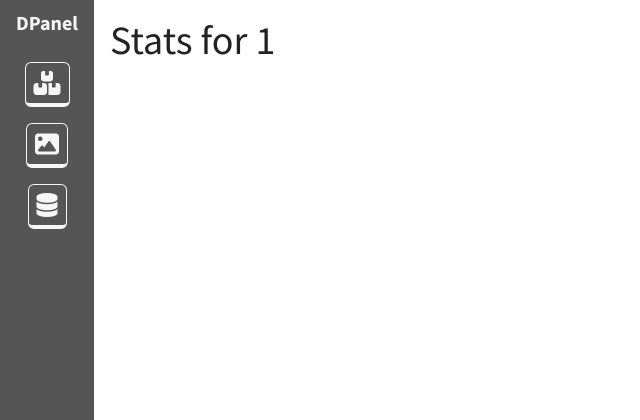
After one commit to breyr/dpanel, a Flask app: page /stats/1 in a window 1280 px wide. The commit adds this page. Shown: the top 420 px of the page, without its empty margins (0-640 px from the left). Run offline with Flask 3, Linux system fonts and the light colour scheme; data that the repository does not hold is empty; some libraries are stand-ins or nearby versions.

Commit message:
changes for pubsub implementation with redis for container stats streaming

```diff
--- a/app.py
+++ b/app.py
@@ -1,11 +1,39 @@
-from flask import Flask, render_template, jsonify, request, flash, redirect, url_for
-import docker
-import secrets
+from flask import (
+    Flask,
+    render_template,
+    jsonify,
+    request,
+    flash,
+    redirect,
+    url_for,
+    Response,
+)
+import docker, secrets, redis, json, time, threading
 
 
 app = Flask(__name__)
 app.secret_key = secrets.token_bytes(16)
 client = docker.from_env()
+r = redis.StrictRedis(host="host.docker.internal", port=6379, db=0)
+
+
+def publish_container_stats():
+    for container in client.containers.list():
+        stats = container.stats(stream=False)
+        stats_json = json.dumps(stats)
+        r.publish(f"container_metrics_{container.id}", stats_json)
+
+
+def start_publishing_container_stats():
+    while True:
+        # every 5 seconds publish stats
+        publish_container_stats()
+        time.sleep(5)
+
+
+# background thread for publishing stats
+# daemon True prevents this thread from exiting the program
+threading.Thread(target=start_publishing_container_stats, daemon=True).start()
 
 
 @app.route("/")
@@ -259,6 +287,26 @@ def prune_system():
         return redirect(url_for("index"))
 
 
+# container stats stream
+@app.route("/container_stream/<container_id>")
+def container_stream(container_id):
+    def event_stream():
+        pubsub = r.pubsub()
+        # subscribe to specific id
+        pubsub.subscribe(f"container_metrics_{container_id}")
+        for message in pubsub.listen():
+            if message["type"] == "message":
+                yield f"data: {message['data'].decode('utf-8')}\n\n"
+
+    return Response(event_stream(), content_type="text/event-stream")
+
+
+# template rendering for stats page
+@app.route("/stats/<container_id>")
+def stats(container_id):
+    return render_template("stats.html", id=container_id)
+
+
 @app.route("/images")
 def images():
     return render_template("images.html", current_page="images")
--- a/requirements.txt
+++ b/requirements.txt
@@ -1,2 +1,3 @@
 Flask
 docker
+redis
--- a/static/js/lib.js
+++ b/static/js/lib.js
@@ -12,3 +12,7 @@ function getInfo(containerId) {
             window.open(url, '_blank');
         });
 }
+
+function getStats(containerId) {
+    window.open('/stats/' + containerId, '_blank');
+}
--- a/templates/containers.html
+++ b/templates/containers.html
@@ -172,7 +172,7 @@
                     tr.append($("<td>").text(container.Config.Image));
                     tr.append($("<td>").text(container.NetworkSettings.IPAddress));
                     tr.append($("<td>").html(getPortBindings(container.HostConfig.PortBindings)));
-                    tr.append($("<td>").html('<button class="transparent-btn" onclick="getInfo(\'' + container.Id + '\')"><i class="bi bi-info-circle text-primary"></i></button>'));
+                    tr.append($("<td>").html('<button class="transparent-btn" onclick="getInfo(\'' + container.Id + '\')"><i class="bi bi-info-circle text-primary"></i></button>' + '<button class="transparent-btn" onclick="getStats(\'' + container.Id + '\')"><i class="bi bi-info-circle text-primary"></i></button>'));
                     tbody.append(tr);
                 });
                 dfd.resolve(); // Resolve the Deferred when the AJAX call is done
--- /dev/null
+++ b/templates/stats.html
@@ -0,0 +1,21 @@
+{% extends "layouts/base.html" %}
+{% block title %}Stats | DPanel{% endblock %}
+{% block main %}
+<h1>Stats for {{ id }}</h1>
+<div id="metrics-container"></div>
+{% block scripts %}
+<script>
+    // get container id from url
+    // the url is /stats/containerId
+    var path = window.location.pathname; // This will be "/stats/containerId"
+    var parts = path.split('/'); // This will be ["", "stats", "containerId"]
+    var containerId = parts[parts.length - 1]; // This will be "containerId"
+    var source = new EventSource('/container_stream/' + containerId);
+    source.onmessage = function (event) {
+        var data = JSON.parse(event.data);
+        // Update UI with container metrics
+        document.getElementById('metrics-container').innerText = JSON.stringify(data);
+    };
+</script>
+{% endblock %}
+{% endblock %}
```
Also changed, not shown: compose.yaml (+7 -1 lines), 1 other file.
